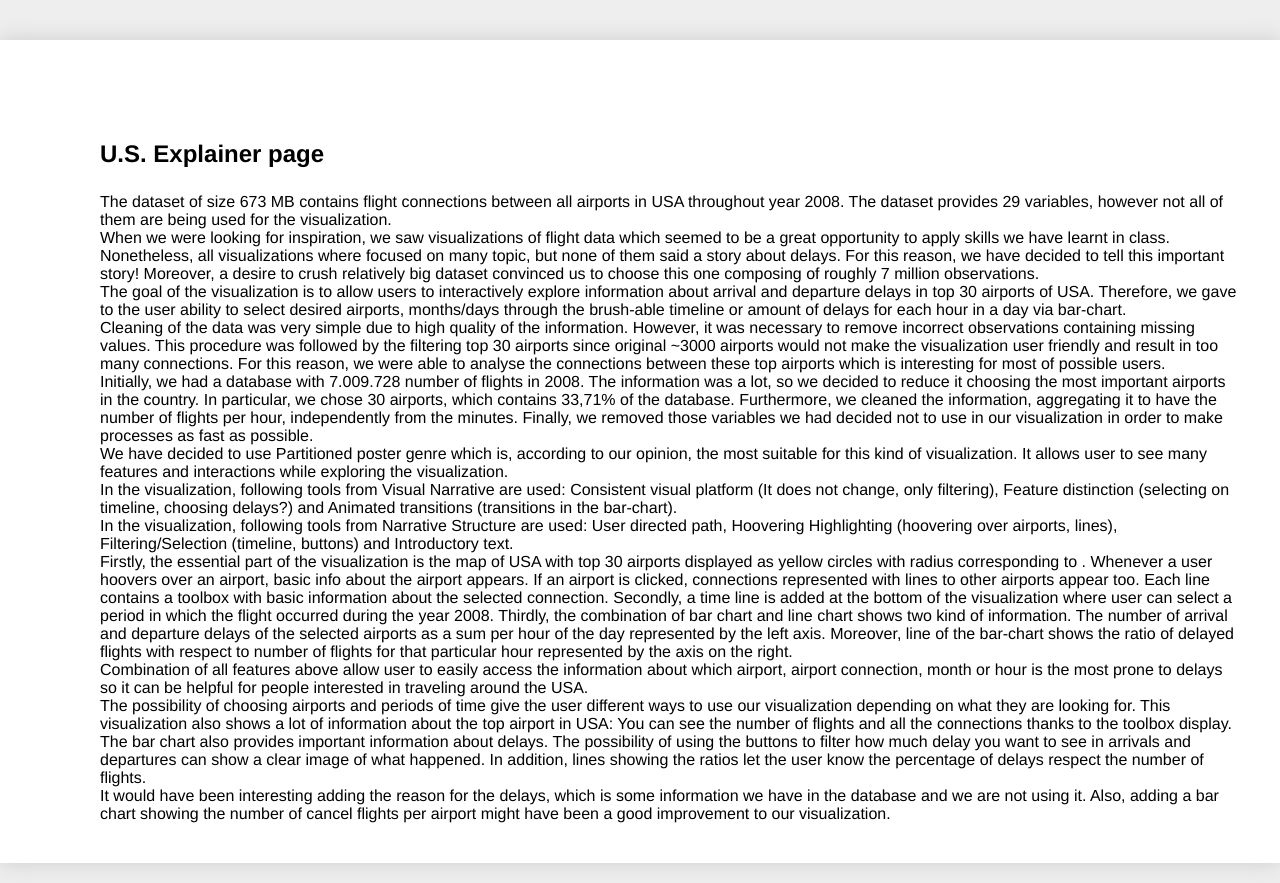
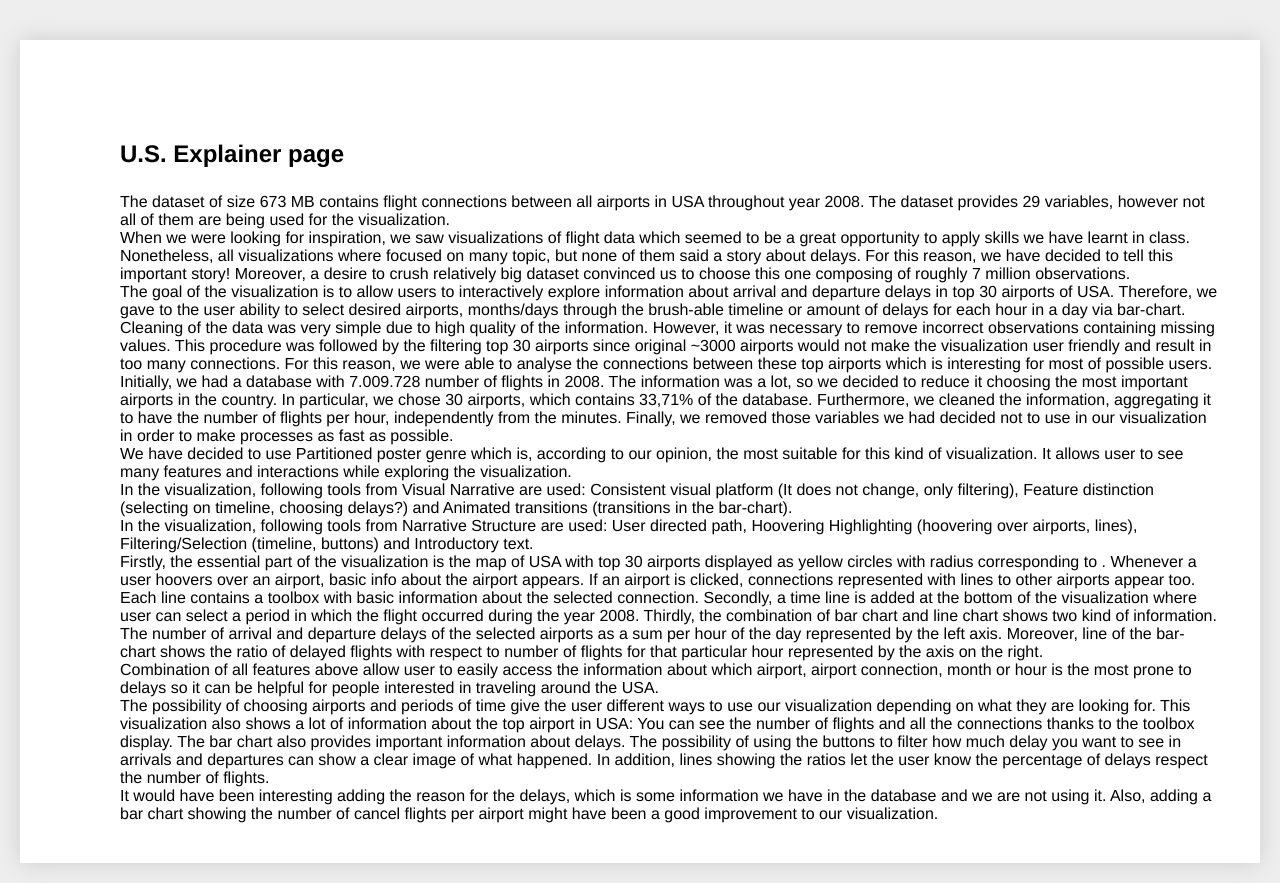
Before and after one commit to palkoduroska/palkoduroska.github.io, a plain HTML site: page index.html in a window 1280 px wide. Drawn offline with Linux system fonts and the light colour scheme.

Commit message:
Update index.html

```diff
--- a/index.html
+++ b/index.html
@@ -19,7 +19,7 @@
 				font-family: Helvetica, Arial, sans-serif;
 				background-color: #eee;
 				justify-content: center;
-				margin:  auto;
+				margin:  auto 20px auto 20px;
 				width: window.innerWidth;
 
 			}
```
